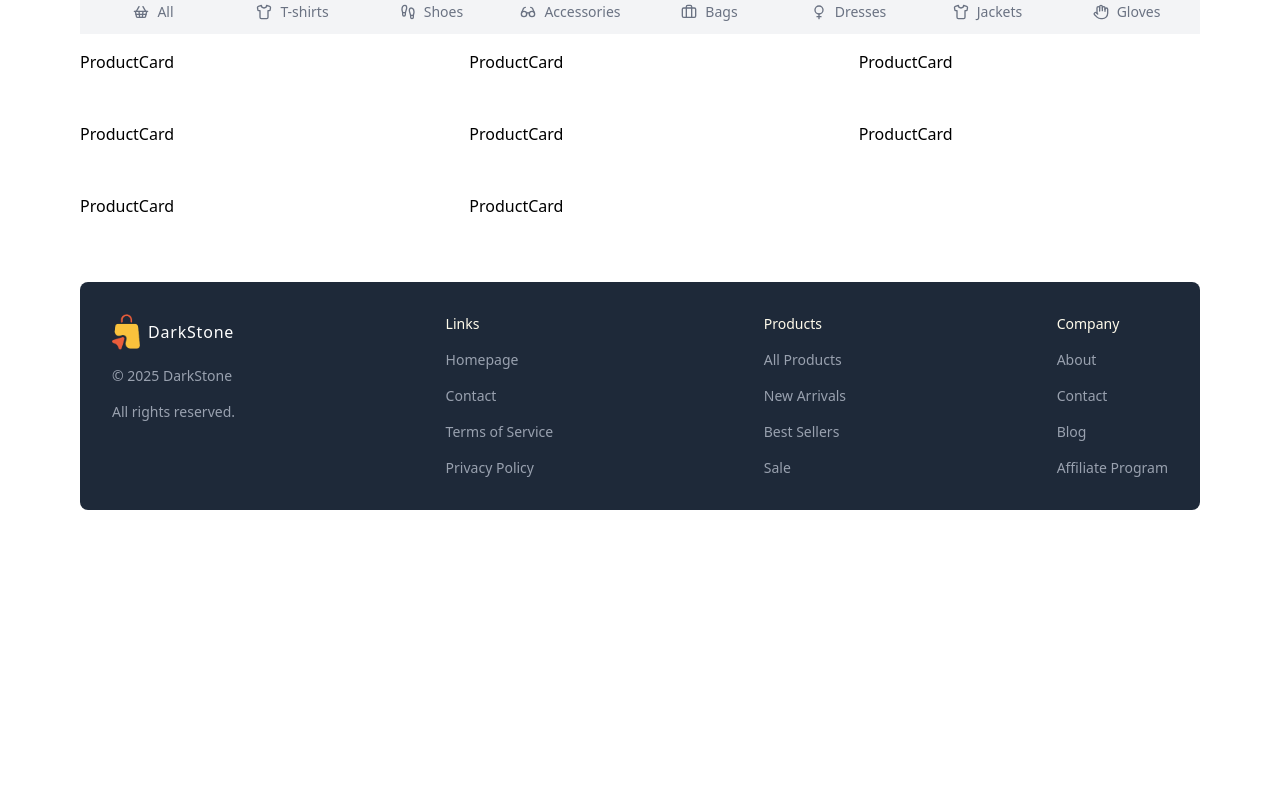
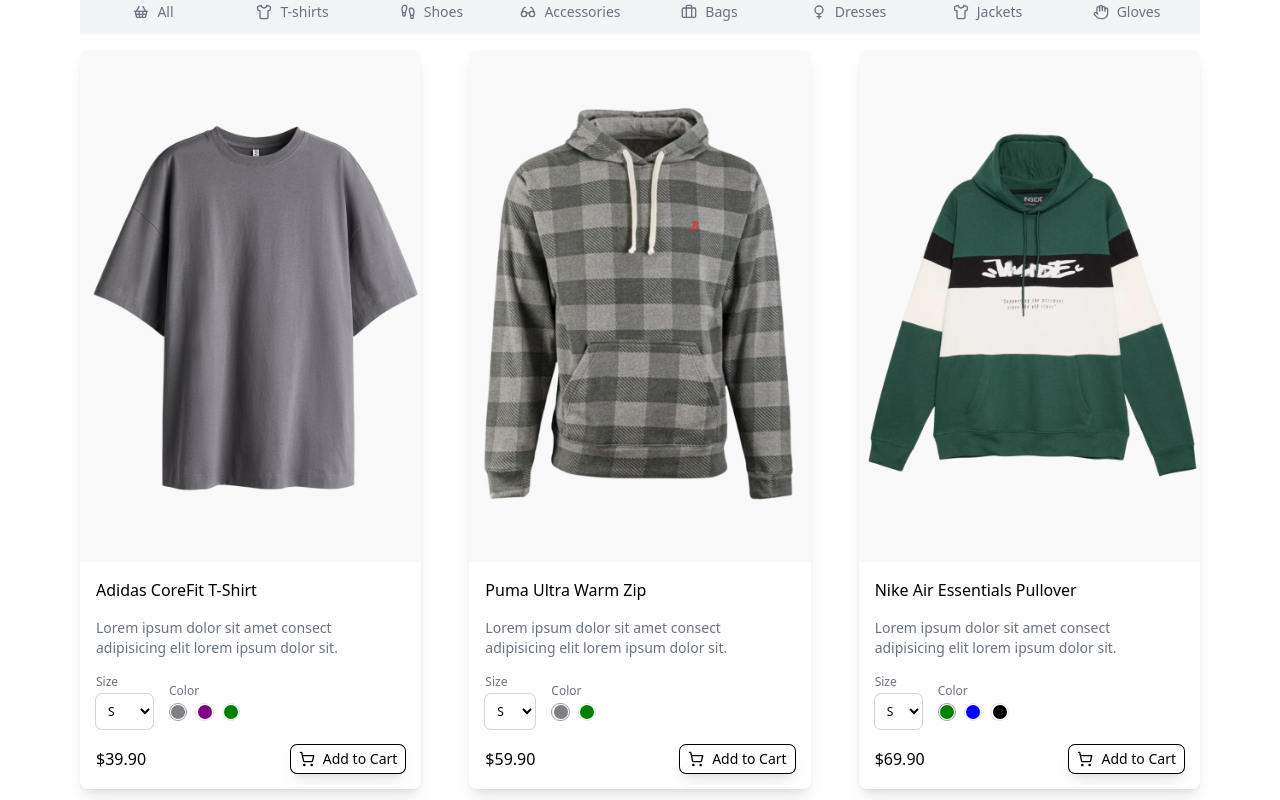
Before and after one commit to eyupkaratas/e-commerce-ui, a Next.js app in the folder client/: page / in a window 1280 px wide. Shown: the part 500-1300 px from the top of the page. Before the commit the page ends 1026 px from the top, so only its background shows below. Built offline with nearby package versions, Linux system fonts and the light colour scheme.

Commit message:
add product cart design

```diff
--- a/client/src/components/ProductCard.tsx
+++ b/client/src/components/ProductCard.tsx
@@ -1,9 +1,102 @@
 "use client";
 
 import { ProductType } from "@/types";
+import { ShoppingCart } from "lucide-react";
+import Image from "next/image";
+import Link from "next/link";
+import { useState } from "react";
 
 const ProductCard = ({ product }: { product: ProductType }) => {
-  return <div className="">ProductCard</div>;
+  const [productTypes, setProductTypes] = useState({
+    size: product.sizes[0],
+    color: product.colors[0],
+  });
+
+  const handleProductType = ({
+    type,
+    value,
+  }: {
+    type: "size" | "color";
+    value: string;
+  }) => {
+    setProductTypes((prev) => ({
+      ...prev,
+      [type]: value,
+    }));
+  };
+  return (
+    <div className="shadow-lg rounded-lg overflow-hidden ">
+      {/* IMAGE */}
+      <Link href={`/products${product.id}`}>
+        <div className="relative aspect-[2/3]">
+          <Image
+            src={product.images[product.colors[0]]}
+            alt={product.name}
+            fill
+            className="object-cover hover:scale-105 transition_all duration-300"
+          />
+        </div>
+      </Link>
+      {/* PRODUCT DETAIL */}
+      <div className="flex flex-col gap-4 p-4">
+        <h1 className="font-medium">{product.name}</h1>
+        <p className="text-sm text-gray-500">{product.shortDescription}</p>
+        {/* PRODUCT TYPES */}
+        <div className="flex items-center gap-4 text-xs">
+          {/* SIZES */}
+          <div className="flex flex-col gap-1">
+            <span className="text-gray-500">Size</span>
+            <select
+              name="select"
+              id="size"
+              className="ring ring-gray-300 rounded-md px-2 py-2"
+              onChange={(e) =>
+                handleProductType({ type: "size", value: e.target.value })
+              }
+            >
+              {product.sizes.map((size) => (
+                <option key={size} value={size}>
+                  {size.toUpperCase()}
+                </option>
+              ))}
+            </select>
+          </div>
+          {/* COLORS */}
+          <div className="flex flex-col gap-1">
+            <span className="text-gray-500">Color</span>
+            <div className="flex items-center gap-2">
+              {product.colors.map((color) => (
+                <div
+                  key={color}
+                  className={`cursor-pointer border-1 ${
+                    productTypes.color === color
+                      ? "border-gray-400"
+                      : "border-gray-200"
+                  } rounded-full p-[1.2px]`}
+                  onClick={() =>
+                    handleProductType({ type: "color", value: color })
+                  }
+                >
+                  <div
+                    className="w-[14px] h-[14px] rounded-full"
+                    style={{ backgroundColor: color }}
+                  />
+                </div>
+              ))}
+            </div>
+          </div>
+        </div>
+        {/* PRICE AND ADD TO CART BUTTON */}
+        <div className="flex items-center justify-between">
+          <p className="font-medium">${product.price.toFixed(2)}</p>
+          <button className="ring-1 ring-gray- shadow-lg rounded-md px-2 py-1 text-sm cursor-pointer hover:text-white hover:bg-black transition-all duration-300 flex items-center gap-2">
+            <ShoppingCart className="w-4 h-4" />
+            Add to Cart
+          </button>
+        </div>
+      </div>
+    </div>
+  );
 };
 
 export default ProductCard;
```
